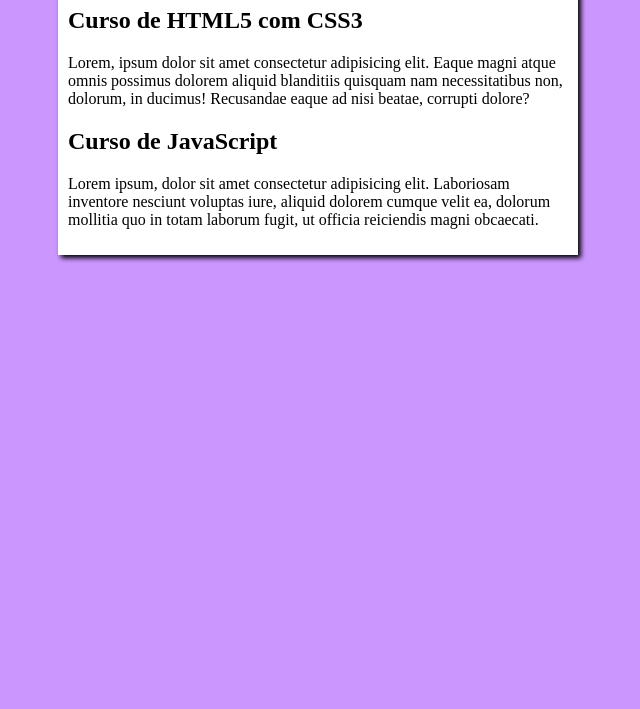
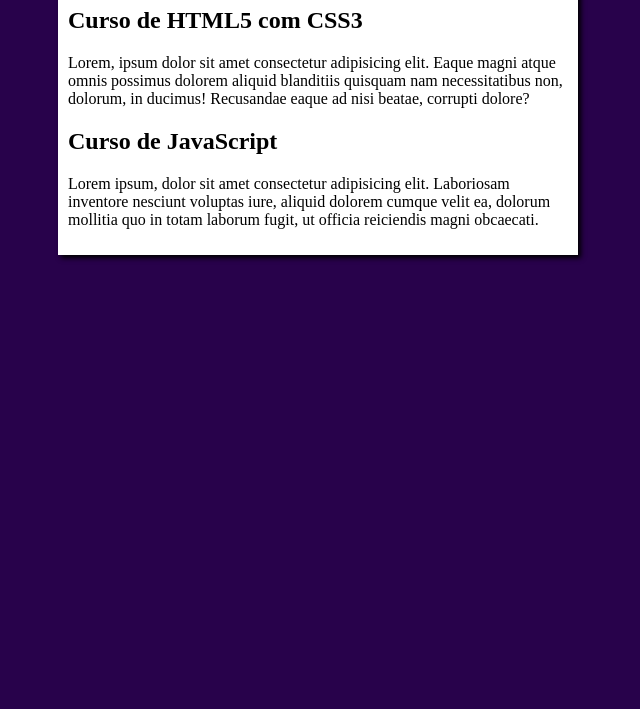
Before and after one commit to brunofanelli/projeto-site, a plain HTML site: page index.html in a window 1280 px wide. Shown: the part 91-800 px from the top of the page, without its empty margins (322-962 px from the left). Drawn offline with Linux system fonts and the light colour scheme.

Commit message:
Update style.css

```diff
--- a/estilos/style.css
+++ b/estilos/style.css
@@ -6,7 +6,7 @@
 }
 
 body {
-    background-color: rgb(204, 150, 255);
+    background-color: rgb(40, 2, 75);
 }
 
 main {
```
